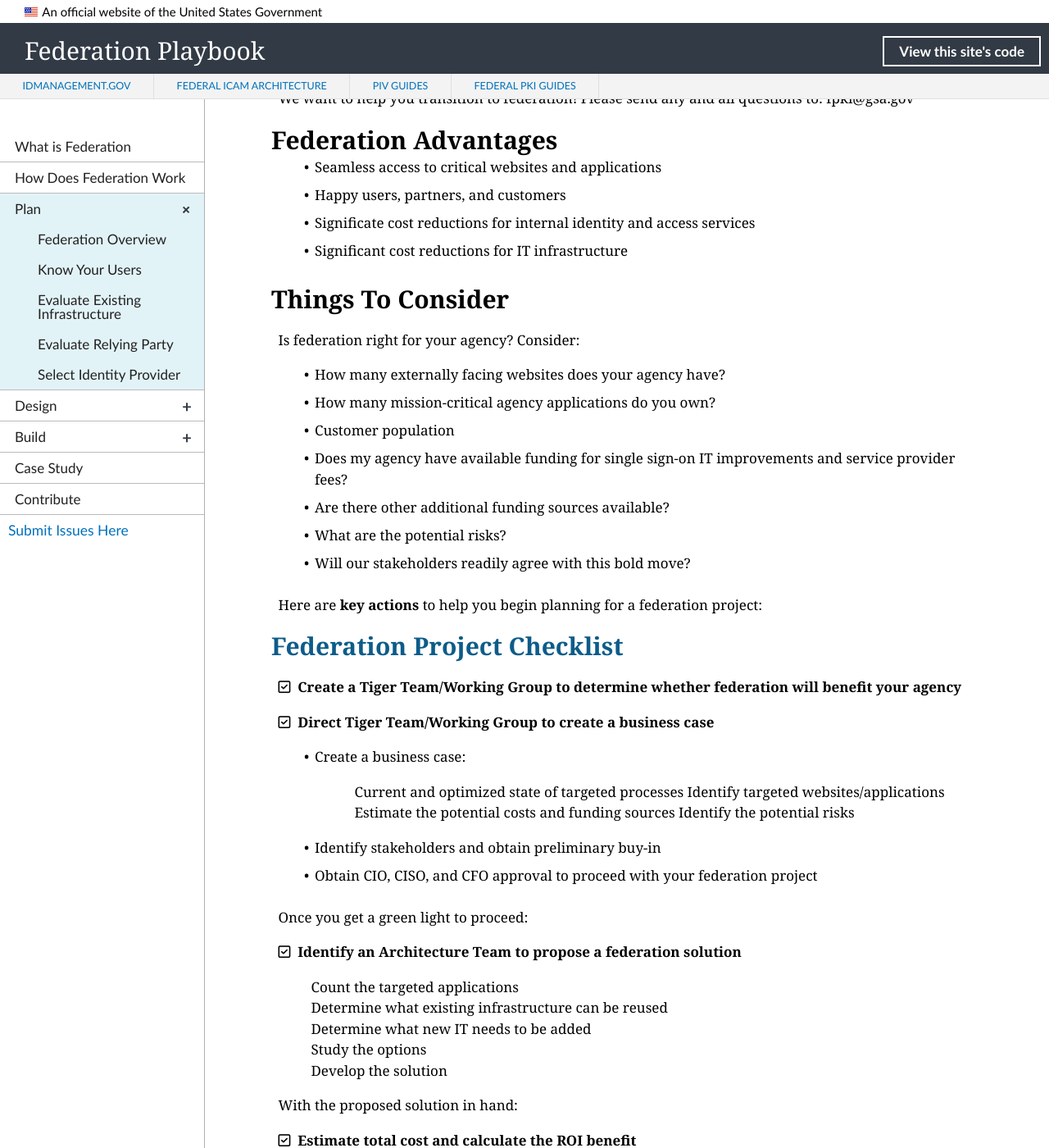
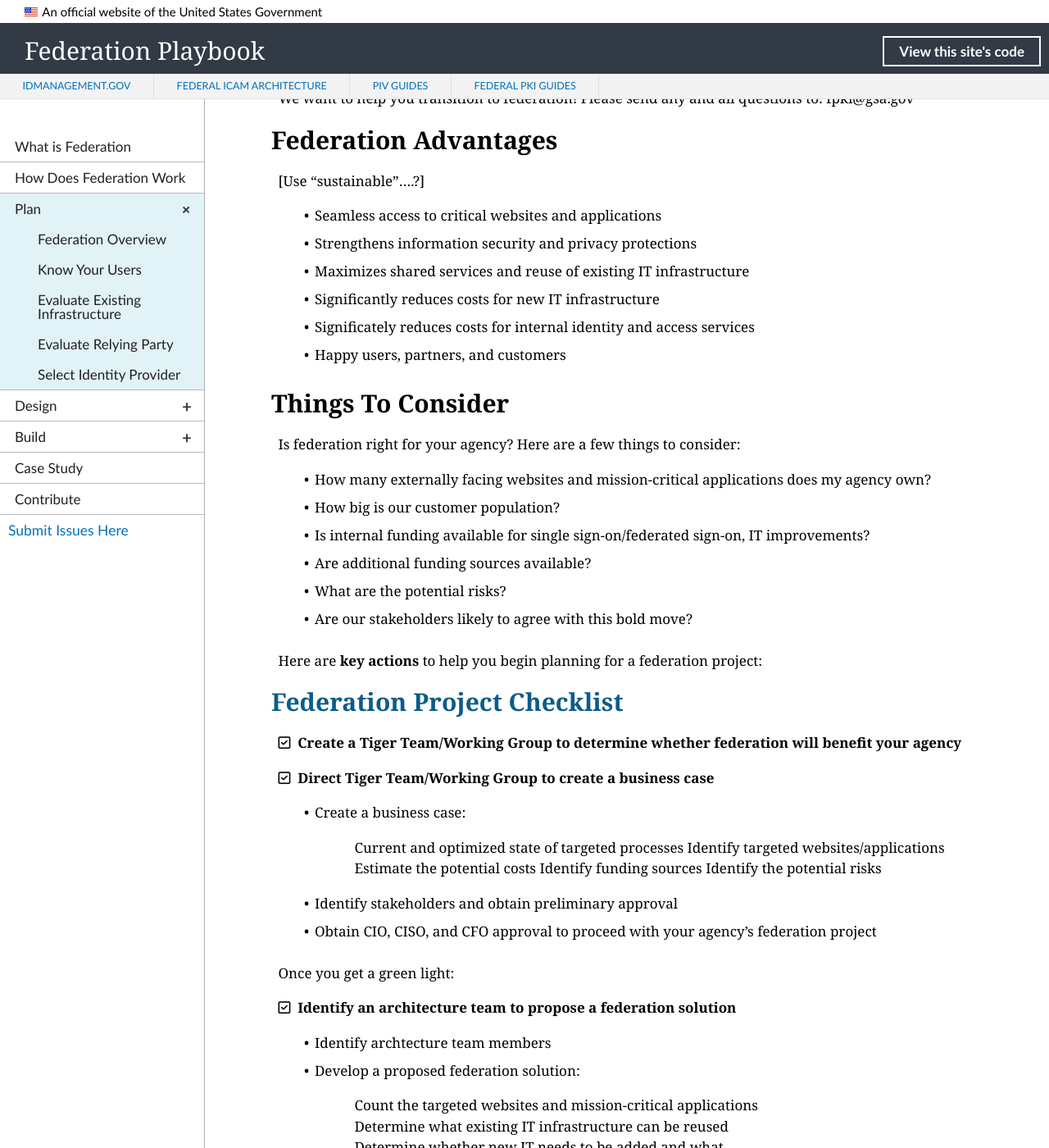
Before and after one commit to GSA/ficam-federation, a Jekyll site: the page built from _plan/00_index.md, in a window 1280 px wide and 1400 px high, scrolled down 635 px. Shown: the whole window at 82% size. Built offline with Jekyll 4.4.1, drawn with Linux system fonts in a browser that asks for light colours; nearby versions of some CDN libraries; library files that are not in the unit come from our copies; some of the changed text lies outside the part shown.

Commit message:
Update 00_index.md
Content revisions

```diff
--- a/_plan/00_index.md
+++ b/_plan/00_index.md
@@ -19,23 +19,25 @@
 We want to help you transition to federation! Please send any and all questions to: fpki@gsa.gov
 
 ## Federation Advantages
+[Use "sustainable"....?]
 
 * Seamless access to critical websites and applications
+* Strengthens information security and privacy protections
+* Maximizes shared services and reuse of existing IT infrastructure
+* Significantly reduces costs for new IT infrastructure
+* Significately reduces costs for internal identity and access services
 * Happy users, partners, and customers
-* Significate cost reductions for internal identity and access services
-* Significant cost reductions for IT infrastructure
 
 
 ## Things To Consider
-Is federation right for your agency?  Consider:
+Is federation right for your agency?  Here are a few things to consider:
 
-* How many externally facing websites does your agency have?
-* How many mission-critical agency applications do you own?
-* Customer population
-* Does my agency have available funding for single sign-on IT improvements and service provider fees?
-* Are there other additional funding sources available?
+* How many externally facing websites and mission-critical applications does my agency own?<!--Are the agency websites always the location for accessing mission-critical systems?  Are mission-critical applications both internal and external?-->
+* How big is our customer population?
+* Is internal funding available for single sign-on/federated sign-on, IT improvements?
+* Are additional funding sources available?
 * What are the potential risks?
-* Will our stakeholders readily agree with this bold move?
+* Are our stakeholders likely to agree with this bold move?
 
 Here are **key actions** to help you begin planning for a federation project:
 
@@ -47,46 +49,52 @@
 * Create a business case:
 > Current and optimized state of targeted processes
 > Identify targeted websites/applications
-> Estimate the potential costs and funding sources
+> Estimate the potential costs
+> Identify funding sources
 > Identify the potential risks
-* Identify stakeholders and obtain preliminary buy-in
-* Obtain CIO, CISO, and CFO approval to proceed with your federation project
+* Identify stakeholders and obtain preliminary approval
+* Obtain CIO, CISO, and CFO approval to proceed with your agency's federation project
 
-Once you get a green light to proceed:
+Once you get a green light:
 
-<i class="fa fa-check-square-o"></i> &nbsp;**Identify an Architecture Team to propose a federation solution**
-> Count the targeted applications<br>
-> Determine what existing infrastructure can be reused<br>
-> Determine what new IT needs to be added<br>
-> Study the options<br>
-> Develop the solution<br>
+<i class="fa fa-check-square-o"></i> &nbsp;**Identify an architecture team to propose a federation solution**
+* Identify archtecture team members
+* Develop a proposed federation solution:
+> Count the targeted websites and mission-critical applications<br>
+> Determine what existing IT infrastructure can be reused<br>
+> Determine whether new IT needs to be added and what<br>
+> Develop a protentially viable solution<br>
 
 With the proposed solution in hand:
 
-<i class="fa fa-check-square-o"></i> &nbsp;**Estimate total cost and calculate the ROI benefit**
+<i class="fa fa-check-square-o"></i> &nbsp;**Work with budget team to estimate total cost and calculate the ROI benefit**
 * Estimate application integration costs (**Note:**&nbsp;&nbsp;lower to higher application complexity will affect cost)
 * Estimate the costs to modify each application's authentication method
 * Estimate ongoing, life-cycle costs (federation broker charges, operations, maintenance)
 
-"ROI looks good and management approves moving ahead":
-
-<i class="fa fa-check-square-o"></i> &nbsp;**Obtain committed stakeholder buy-in**
-
-<i class="fa fa-check-square-o"></i> &nbsp;**Identify and obtain funding**
+<i class="fa fa-check-square-o"></i> &nbsp;**If ROI looks promising, identify potential sources of funding**
 * Step 1
 * Step 2
 * Step 3
 
-<i class="fa fa-check-square-o"></i> &nbsp;**Develop a federation project schedule**
+<i class="fa fa-check-square-o"></i> &nbsp;**Obtain preliminary, key stakeholder buy-in**
+
+<i class="fa fa-check-square-o"></i> &nbsp;**Present federation solution, projected costs, ROI, and potential sources of funding to management for approval to proceed**<!--CIO/CISO/CFO approve?-->
+
+<i class="fa fa-check-square-o"></i> &nbsp;**With agency approval, obtain final stakeholder buy-in**<!--CIO/CISO approve?-->
+
+<i class="fa fa-check-square-o"></i> &nbsp;**After stakeholder are on board, management approves the project**
+
+<i class="fa fa-check-square-o"></i> &nbsp;**Establish federation technical implementation team**
+* Identify technical implementation team members
+
+<i class="fa fa-check-square-o"></i> &nbsp;**Develop a project life-cycle schedule with milestones**
 * Develop a phased project schedule with incremental milestones, including applications integration/acquisition
-
-<i class="fa fa-check-square-o"></i> &nbsp;**Establish federation technical team**
-* Identify technical team members
 
 <i class="fa fa-check-square-o"></i> &nbsp;**Evaluate and select service providers (IdPs)**
 <**Add link to xx document [link] for guidance on evaluating**>
 
-<i class="fa fa-check-square-o"></i> &nbsp;**...Sevice-Level Agreements (SLAs)**
+<i class="fa fa-check-square-o"></i> &nbsp;**Enter into Sevice-Level Agreements (SLAs)**
 
 <i class="fa fa-check-square-o"></i> &nbsp;**Develop project management core documents:**
 * Project Management Plan (with Work Breakdown Structure and Milestones)
```
